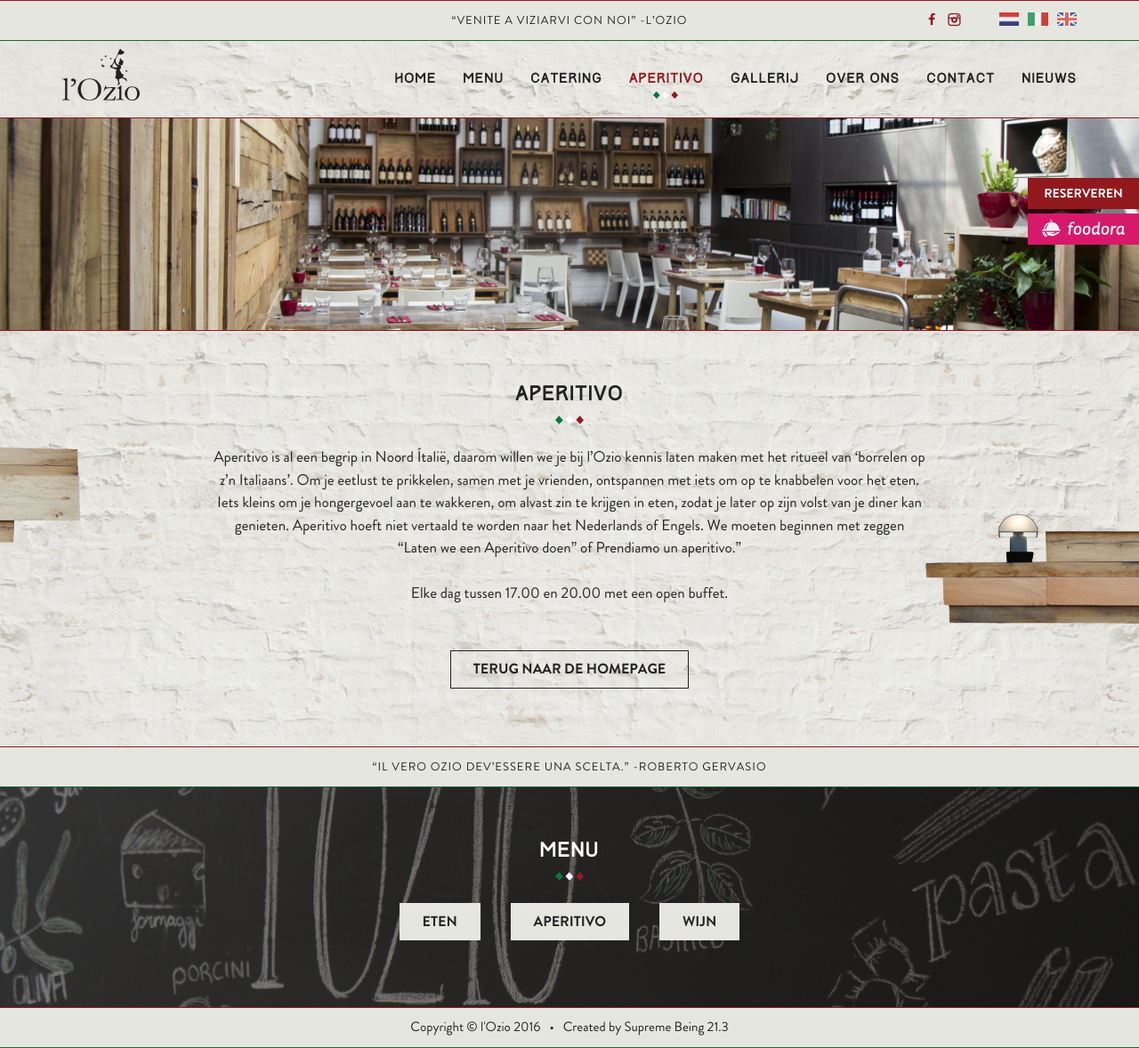
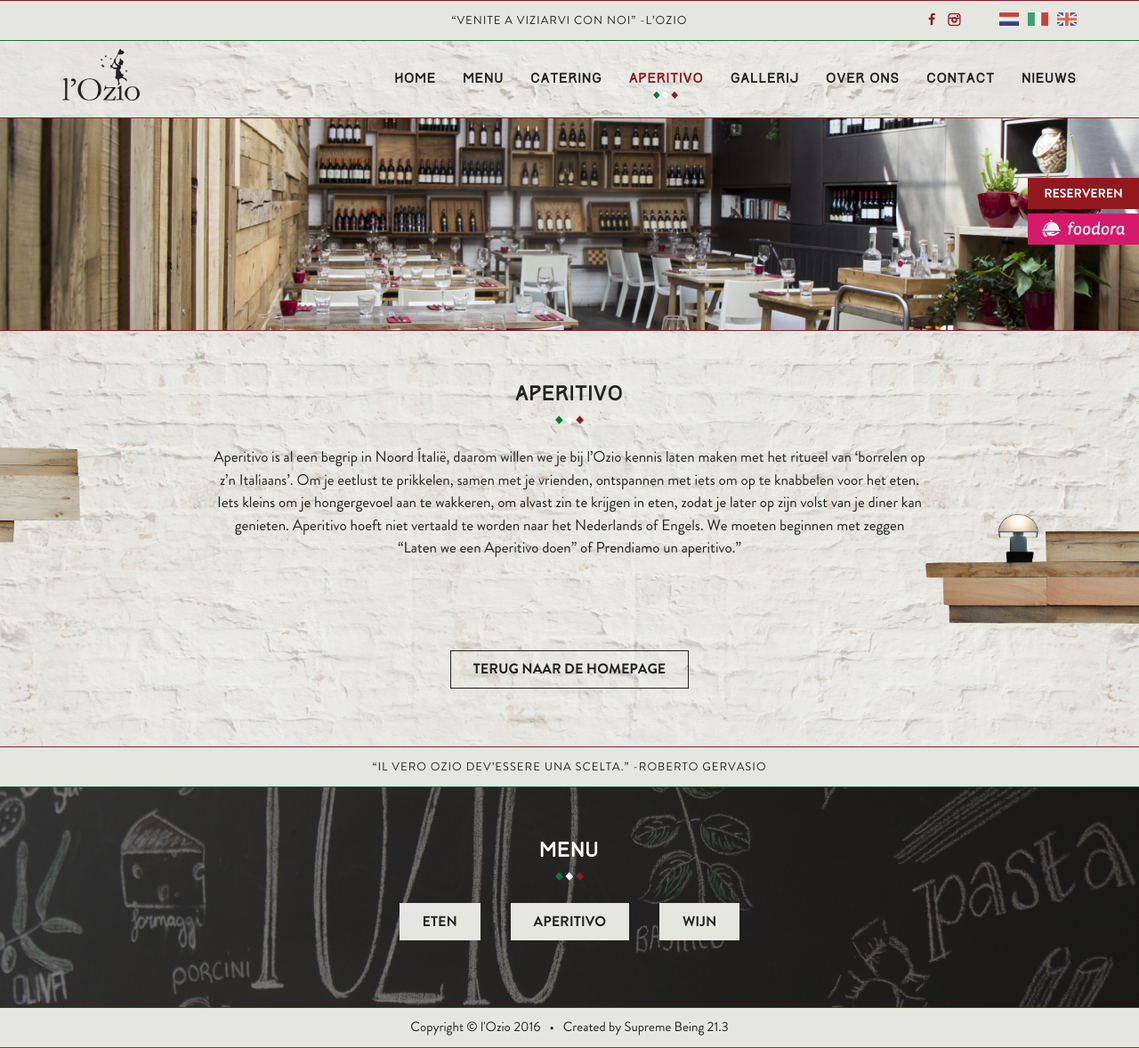
Before and after one commit to jhvanderschee/lozio_nl, a Jekyll site: the page built from aperitivo/index.md, in a window 1280 px wide and 1178 px high. Shown: the whole window at 89% size. Built offline with Jekyll 4.4.1, drawn with Linux system fonts in a browser that asks for light colours.

Commit message:
Updated '/aperitivo/index.md' via CloudCannon

```diff
--- a/aperitivo/index.md
+++ b/aperitivo/index.md
@@ -5,4 +5,4 @@ title: Aperitivo
 
 Aperitivo is al een begrip in Noord &Iacute;tali&euml;, daarom willen we je bij l’Ozio kennis laten maken met het ritueel van ‘borrelen op z’n Italiaans’. Om je eetlust te prikkelen, samen met je vrienden, ontspannen met iets om op te knabbelen voor het eten. Iets kleins om je hongergevoel aan te wakkeren, om alvast zin te krijgen in eten, zodat je later op zijn volst van je diner kan genieten. Aperitivo hoeft niet vertaald te worden naar het Nederlands of Engels. We moeten beginnen met zeggen “Laten we een Aperitivo doen” of Prendiamo un aperitivo.”
 
-Elke dag tussen 17.00 en 20.00 met een open buffet.
+&nbsp;
```
